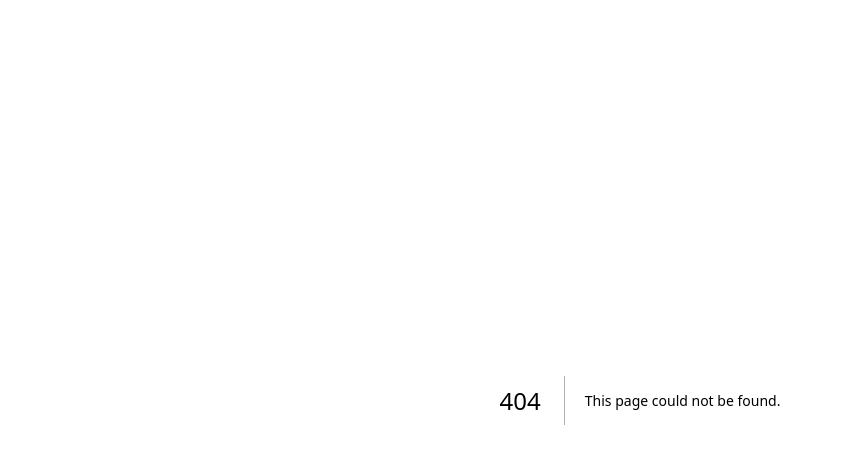
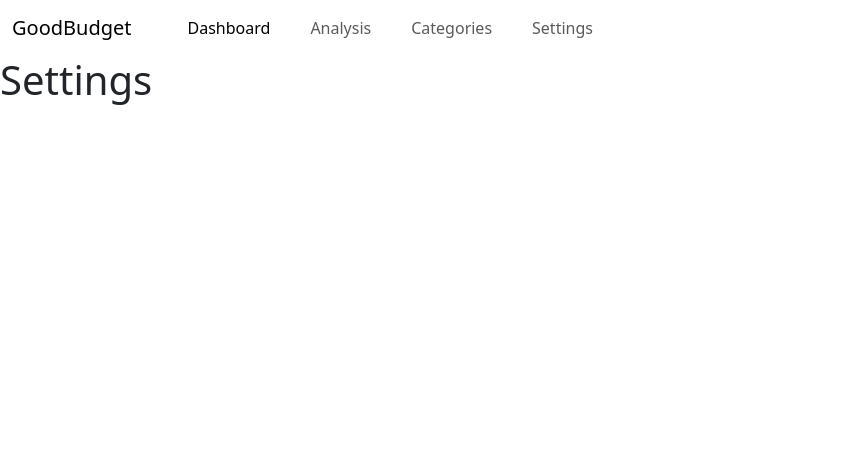
Before and after one commit to pykingcodepro/goodbudget, a Next.js app: page /settings in a window 1280 px wide. Before the commit this address had no page. Shown: the top 464 px of the page, without its empty margins (0-841 px from the left). Built offline with nearby package versions, Linux system fonts and the light colour scheme.

Commit message:
Added NavBar

```diff
--- a/src/app/layout.tsx
+++ b/src/app/layout.tsx
@@ -1,3 +1,6 @@
+import BootstrapClient from '@/components/BootstrapClient';
+import 'bootstrap/dist/css/bootstrap.min.css';
+
 export default function RootLayout({
   children,
 }: Readonly<{
@@ -7,6 +10,7 @@ export default function RootLayout({
     <html lang="en">
       <body>
         {children}
+        <BootstrapClient />
       </body>
     </html>
   );
--- a/src/app/page.tsx
+++ b/src/app/page.tsx
@@ -1,7 +1,10 @@
+import NavBarComponent from "@/components/NavBar";
+
 export default function Home() {
   return (
     <>
-      <h1>GoodBudget</h1>
+      <NavBarComponent />
+      <h1>Dashboard</h1>
     </>
   );
 }
--- /dev/null
+++ b/src/app/settings/page.tsx
@@ -0,0 +1,10 @@
+import NavBarComponent from "@/components/NavBar";
+
+export default function Page() {
+    return (
+        <>
+            <NavBarComponent />
+            <h1>Settings</h1>
+        </>
+    );
+}
--- /dev/null
+++ b/src/components/BootstrapClient.tsx
@@ -0,0 +1,10 @@
+'use client'; // Mark as a client component if using App Router
+
+import { useEffect } from 'react';
+
+export default function BootstrapClient() {
+  useEffect(() => {
+    import('bootstrap/dist/js/bootstrap.bundle.min.js' as any); // Import Bootstrap's JS bundle
+  }, []);
+  return null;
+}
--- /dev/null
+++ b/src/components/NavBar.tsx
@@ -0,0 +1,28 @@
+export default function NavBarComponent() {
+    return (
+        <nav className="navbar navbar-expand-lg bg-body-primary">
+            <div className="container-fluid">
+                <a className="navbar-brand me-5" href="#">GoodBudget</a>
+                <button className="navbar-toggler" type="button" data-bs-toggle="collapse" data-bs-target="#navbarSupportedContent" aria-controls="navbarSupportedContent" aria-expanded="false" aria-label="Toggle navigation">
+                <span className="navbar-toggler-icon"></span>
+                </button>
+                <div className="collapse navbar-collapse" id="navbarSupportedContent">
+                    <ul className="navbar-nav me-auto mb-2 mb-lg-0">
+                        <li className="nav-item me-4">
+                            <a className="nav-link active" aria-current="page" href="/">Dashboard</a>
+                        </li>
+                        <li className="nav-item me-4">
+                            <a className="nav-link" href="/analysis">Analysis</a>
+                        </li>
+                        <li className="nav-item me-4">
+                            <a className="nav-link" href="/categories">Categories</a>
+                        </li>
+                        <li className="nav-item me-4">
+                            <a className="nav-link" href="/settings">Settings</a>
+                        </li>
+                    </ul>
+                </div>
+            </div>
+        </nav>
+    )
+}
```
Also changed, not shown: package.json (+9 -6 lines), src/app/analysis/page.tsx (added, +10 -0 lines), src/app/categories/page.tsx (added, +10 -0 lines), 1 other file (tests, documents, lock files or other folders).
